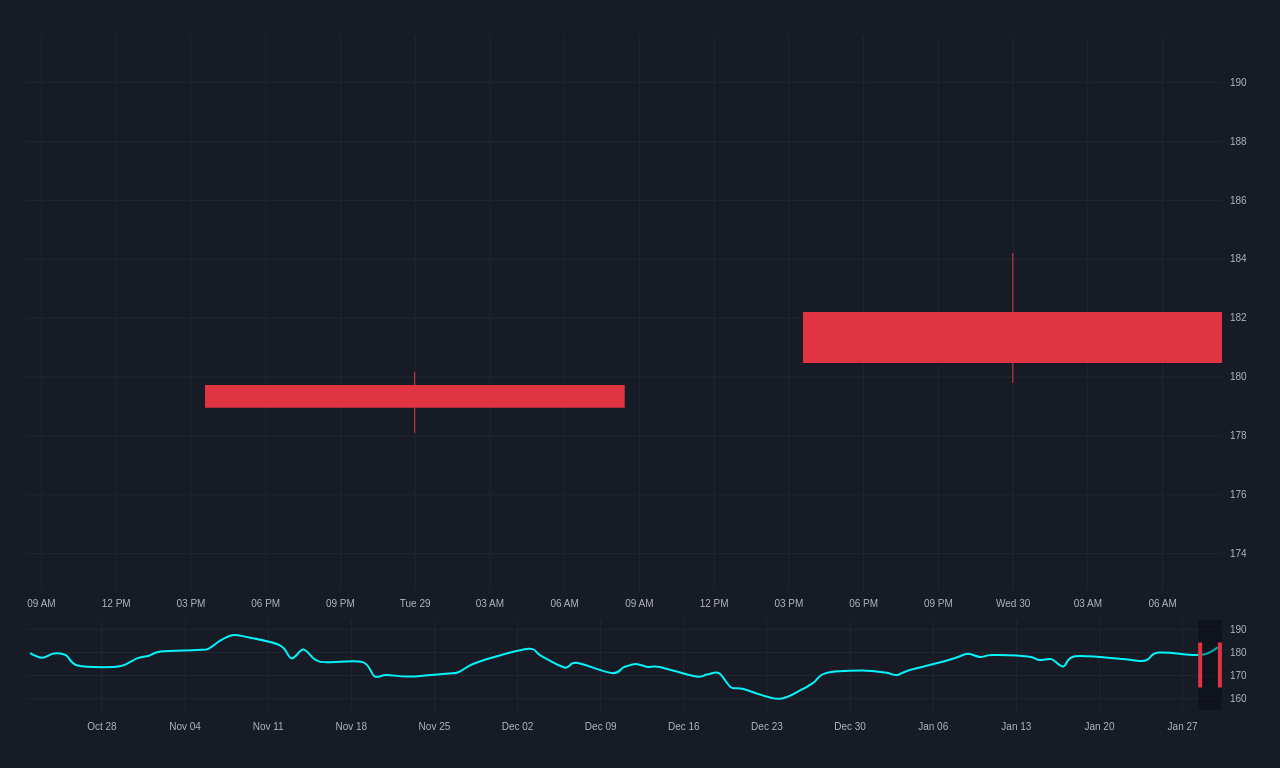
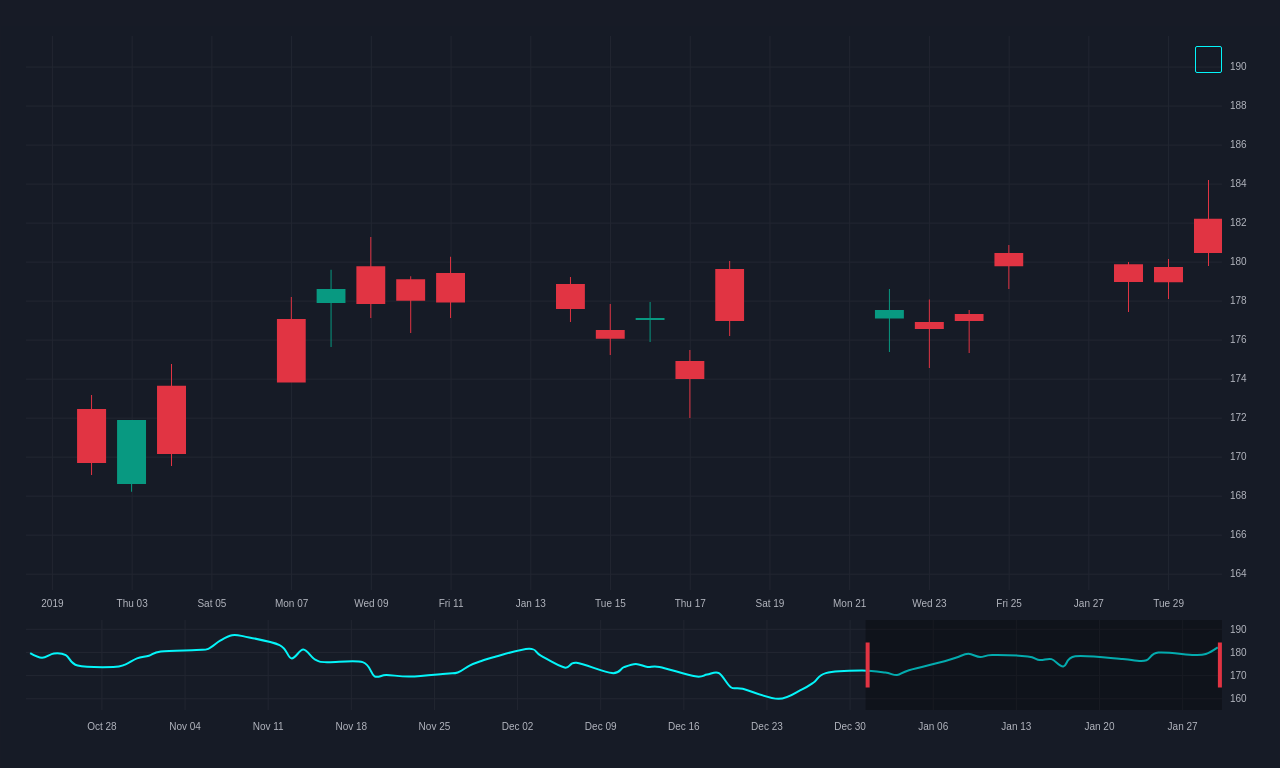
Before and after one commit to Dariush-Hassani/react-candlestick-chart, a React (Create React App) app: page / in a window 1280 px wide. Shown: the top 768 px of the page. Built offline with nearby package versions, Linux system fonts and the light colour scheme.

Commit message:
reset btn logic done

```diff
--- a/src/App.tsx
+++ b/src/App.tsx
@@ -28,9 +28,10 @@ function App() {
       rangeSelector={{
         enable: true,
         height: 150,
-        initialRange: { type: "hour", value: 48 },
+        initialRange: { type: "month", value: 1 },
       }}
       responsiveBreakPoint={450}
+      enableResetButton={true}
     />
   );
 }
--- a/src/components/CandlestickChart.tsx
+++ b/src/components/CandlestickChart.tsx
@@ -26,6 +26,7 @@ const CandlestickChart: React.FC<{
       value: number;
     };
   };
+  enableResetButton?: boolean;
   responsiveBreakPoint?: number;
 }> = ({
   data,
@@ -38,6 +39,7 @@ const CandlestickChart: React.FC<{
   scrollZoom,
   rangeSelector,
   responsiveBreakPoint,
+  enableResetButton = true,
 }) => {
   return (
     <DataProvider>
@@ -62,6 +64,7 @@ const CandlestickChart: React.FC<{
                   ? rangeSelector.initialRange
                   : { type: "percent", value: 100 },
             }}
+            enableResetButton={enableResetButton}
             dataViewerTexts={{
               shortPosition: dataViewerTexts?.shortPosition ?? "Short",
               longPosition: dataViewerTexts?.longPosition ?? "Long",
--- a/src/components/CandlestickChartController.tsx
+++ b/src/components/CandlestickChartController.tsx
@@ -39,6 +39,7 @@ const CandlestickChartController: React.FC<{
     };
   };
   responsiveBreakPoint: number;
+  enableResetButton: boolean;
 }> = ({
   chartData,
   id,
@@ -50,6 +51,7 @@ const CandlestickChartController: React.FC<{
   scrollZoom,
   rangeSelector,
   responsiveBreakPoint,
+  enableResetButton,
 }) => {
   const dispatchData: Dispatch<DataActionType> = useDataDispatch();
   const dispatchConfig: Dispatch<ConfigDataActionType> = useConfigDispatch();
@@ -62,63 +64,6 @@ const CandlestickChartController: React.FC<{
 
   const [RSYScaleFunction, setRSYScaleFunction] = useState<any>(null);
   const [RSXScaleFunction, setRSXScaleFunction] = useState<any>(null);
-
-  const initialRangeCalculator = (
-    initialRange: {
-      type: "month" | "day" | "hour" | "percent" | "milliseconds";
-      value: number;
-    },
-    initData: dataType[],
-    candleWidthDate: number,
-  ) => {
-    if (initData.length < 2 || !initialRange || !candleWidthDate) return;
-
-    if (initialRange.type === "percent") {
-      let val;
-      if (initialRange.value > 100) val = 100;
-      else if (initialRange.value <= 0.1) val = 0.1;
-      else val = initialRange.value;
-
-      let lastDate = initData[initData.length - 1].date;
-      let firstDate = initData[0].date;
-      let range = lastDate - firstDate;
-      range *= val / 100;
-      let newStartRange = lastDate - range;
-      dispatchData({
-        type: "changeShownRange",
-        shownRange: {
-          start: newStartRange + candleWidthDate / 2,
-          end: lastDate + candleWidthDate / 2,
-        },
-      });
-    } else {
-      let rangeInMilliSeconds = 0;
-      let val = initialRange.value <= 0 ? 0 : initialRange.value;
-      let coeff = 3.6 * Math.pow(10, 6);
-      if (initialRange.type === "milliseconds") rangeInMilliSeconds = val;
-      else if (initialRange.type === "hour") rangeInMilliSeconds = val * coeff;
-      else if (initialRange.type === "day")
-        rangeInMilliSeconds = val * coeff * 24;
-      else if (initialRange.type === "month")
-        rangeInMilliSeconds = val * coeff * 24 * 30;
-
-      let lastDate = initData[initData.length - 1].date;
-      let firstDate = initData[0].date;
-
-      let startRange = lastDate - rangeInMilliSeconds;
-      let endRange = lastDate;
-
-      if (startRange < firstDate) startRange = firstDate;
-
-      dispatchData({
-        type: "changeShownRange",
-        shownRange: {
-          start: startRange + candleWidthDate / 2,
-          end: endRange + candleWidthDate / 2,
-        },
-      });
-    }
-  };
 
   useEffect(() => {
     dispatchData({
@@ -145,14 +90,6 @@ const CandlestickChartController: React.FC<{
       .range([0, config.canvasHeight ?? 0]);
     setYScaleFunction(() => newYScaleFunction);
   }, [data.minMaxShownPrice, config.canvasHeight]);
-
-  useEffect(() => {
-    initialRangeCalculator(
-      rangeSelector.initialRange,
-      data.initData,
-      data.candleWidthDate,
-    );
-  }, [rangeSelector.initialRange, data.initData, data.candleWidthDate]);
 
   useEffect(() => {
     let newXScaleFunction = d3
@@ -202,6 +139,7 @@ const CandlestickChartController: React.FC<{
       RSXScaleFunction={RSXScaleFunction}
       candlesCanvasId={candlesCanvasId}
       responsiveBreakPoint={responsiveBreakPoint}
+      enableResetButton={enableResetButton}
       chartElement={
         <foreignObject width={config.canvasWidth} height={config.canvasHeight}>
           <CandlesCanvas
--- a/src/components/Layout.tsx
+++ b/src/components/Layout.tsx
@@ -1,5 +1,5 @@
 import React, { Dispatch, SVGProps, useEffect, useMemo } from "react";
-import { useData } from "../context/DataContext";
+import { useData, useDataDispatch } from "../context/DataContext";
 import {
   useConfigData,
   useConfigDispatch,
@@ -10,11 +10,12 @@ import {
   ConfigDataActionType,
   ConfigDataContextType,
 } from "../types/ConfigDataContextType";
-import { DataContextType } from "../types/DataContextType";
+import { DataActionType, DataContextType } from "../types/DataContextType";
 import SelectedCandleDataViewer from "./SelectedCandleDataViewer";
 import { DataViewerTextsType } from "../types/DataViewerTextsType";
 import { DataViewerColorsType } from "../types/DataViewerColorsType";
 import RSChart from "./RSChart";
+import dataType from "../types/DataType";
 
 const Layout: React.FC<{
   id: string;
@@ -28,13 +29,18 @@ const Layout: React.FC<{
   dataViewerTexts: DataViewerTextsType;
   dataViewerColors: DataViewerColorsType;
   decimal: number;
+  candlesCanvasId: string;
+  chartElement: SVGProps<SVGForeignObjectElement>;
+  responsiveBreakPoint: number;
+  enableResetButton: boolean;
   rangeSelector: {
     enable: boolean;
     height: number;
+    initialRange: {
+      type: "month" | "day" | "hour" | "percent" | "milliseconds";
+      value: number;
+    };
   };
-  candlesCanvasId: string;
-  chartElement: SVGProps<SVGForeignObjectElement>;
-  responsiveBreakPoint: number;
 }> = ({
   id,
   width,
@@ -45,19 +51,24 @@ const Layout: React.FC<{
   dataViewerTexts,
   dataViewerColors,
   decimal,
-  rangeSelector,
   chartElement,
   RSYScaleFunction,
   RSXScaleFunction,
   candlesCanvasId,
   responsiveBreakPoint,
+  enableResetButton,
+  rangeSelector,
 }) => {
   const yAxisId = `${id}-yAxis`;
   const xAxisId = `${id}-xAxis`;
   const yAxisIdRS = `${yAxisId}-RS`;
   const xAxisIdRS = `${xAxisId}-RS`;
 
+  const resetBtnId = `${id}-reset-btn`;
+
   const dispatchConfig: Dispatch<ConfigDataActionType> = useConfigDispatch();
+  const dispatchData: Dispatch<DataActionType> = useDataDispatch();
+
   const data: DataContextType = useData();
   const config: ConfigDataContextType = useConfigData();
 
@@ -71,6 +82,86 @@ const Layout: React.FC<{
         config.characterFontWidth,
     [data.minMaxInitPrice.max, config.decimal],
   );
+
+  const initialRangeCalculator = (
+    initialRange: {
+      type: "month" | "day" | "hour" | "percent" | "milliseconds";
+      value: number;
+    },
+    initData: dataType[],
+    candleWidthDate: number,
+  ) => {
+    if (initData.length < 2 || !initialRange || !candleWidthDate) return;
+
+    if (initialRange.type === "percent") {
+      let val;
+      if (initialRange.value > 100) val = 100;
+      else if (initialRange.value <= 0.1) val = 0.1;
+      else val = initialRange.value;
+
+      let lastDate = initData[initData.length - 1].date;
+      let firstDate = initData[0].date;
+      let range = lastDate - firstDate;
+      range *= val / 100;
+      let newStartRange = lastDate - range;
+      dispatchData({
+        type: "changeShownRange",
+        shownRange: {
+          start: newStartRange + candleWidthDate / 2,
+          end: lastDate + candleWidthDate / 2,
+        },
+      });
+    } else {
+      let rangeInMilliSeconds = 0;
+      let val = initialRange.value <= 0 ? 0 : initialRange.value;
+      let coeff = 3.6 * Math.pow(10, 6);
+      if (initialRange.type === "milliseconds") rangeInMilliSeconds = val;
+      else if (initialRange.type === "hour") rangeInMilliSeconds = val * coeff;
+      else if (initialRange.type === "day")
+        rangeInMilliSeconds = val * coeff * 24;
+      else if (initialRange.type === "month")
+        rangeInMilliSeconds = val * coeff * 24 * 30;
+
+      let lastDate = initData[initData.length - 1].date;
+      let firstDate = initData[0].date;
+
+      let startRange = lastDate - rangeInMilliSeconds;
+      let endRange = lastDate;
+
+      if (startRange < firstDate) startRange = firstDate;
+
+      dispatchData({
+        type: "changeShownRange",
+        shownRange: {
+          start: startRange + candleWidthDate / 2,
+          end: endRange + candleWidthDate / 2,
+        },
+      });
+    }
+  };
+
+  useEffect(() => {
+    let resetBtn = document.getElementById(`${resetBtnId}`);
+    let resetHandler = () => {
+      initialRangeCalculator(
+        rangeSelector.initialRange,
+        data.initData,
+        data.candleWidthDate,
+      );
+    };
+
+    resetHandler();
+
+    if (resetBtn) {
+      resetBtn.addEventListener("click", resetHandler);
+    }
+
+    return () => {
+      if (resetBtn) {
+        resetBtn.removeEventListener("click", resetHandler);
+      }
+    };
+  }, [rangeSelector.initialRange, data.initData, data.candleWidthDate]);
 
   useEffect(() => {
     if (width !== 0 && height !== 0) {
@@ -179,6 +270,37 @@ const Layout: React.FC<{
         background: colors.background,
       }}
     >
+      {enableResetButton ? (
+        <div
+          style={{
+            display: "flex",
+            width: "100%",
+            height: "0",
+            justifyContent: "end",
+          }}
+        >
+          <div
+            style={{
+              height: "25px",
+              width: "25px",
+              marginTop: "10px",
+              position: "relative",
+              zIndex: 10,
+              cursor: "pointer",
+              borderRadius: 2,
+              border: "1px solid",
+              borderColor: `${colors.resetButtonColor}`,
+              display: "flex",
+              justifyContent: "center",
+              alignItems: "center",
+              overflow: "hidden",
+            }}
+            id={`${resetBtnId}`}
+          ></div>
+        </div>
+      ) : (
+        <></>
+      )}
       <SelectedCandleDataViewer
         decimal={decimal}
         dataViewerTexts={dataViewerTexts}
--- a/src/utils/Colors.ts
+++ b/src/utils/Colors.ts
@@ -14,4 +14,5 @@ export const colors = {
   RSChartStroke: "#04F5F9",
   RSChartOverlay: "#000",
   RSChartOverlayResize: "#e13443",
+  resetButtonColor: "#04F5F9",
 };
```
